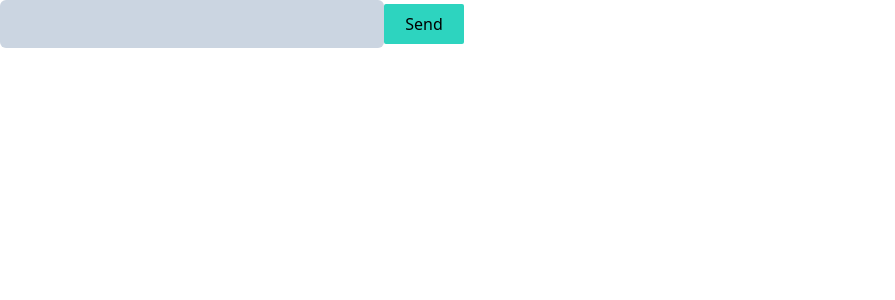
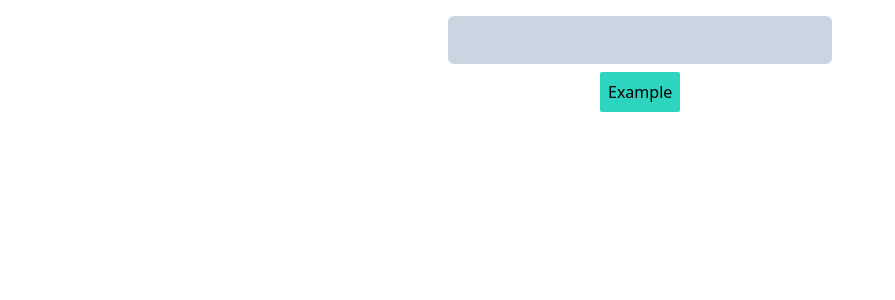
Before and after one commit to prashantbhudwal/dabbleWithOpenAI, a Next.js app: page / in a window 1280 px wide. Shown: the top 300 px of the page, without its empty margins (0-895 px from the left). Built offline with nearby package versions, Linux system fonts and the light colour scheme.

Commit message:
Conditionally render response component

```diff
--- a/app/page.tsx
+++ b/app/page.tsx
@@ -39,21 +39,24 @@ export default function Home() {
   if (error) return errorJSX;
   if (isLoading) return loadingJSX;
   return (
-    <div>
+    <div className="flex flex-col gap-2 items-center m-4">
       <input
         type="text"
         onChange={handleChange}
         value={input}
         className="border-slate-700 rounded-md bg-slate-300 text-black p-3  w-96"
       />
-
       <button
         onClick={() => setFetchNow(!fetchNow)}
         className="bg-teal-400 w-20 rounded-sm p-2"
       >
-        Send
+        Example
       </button>
-      <h2>{data}</h2>
+      {data && (
+        <h2 className="border-slate-700 rounded-md bg-slate-300 text-black p-3  w-96">
+          {data}
+        </h2>
+      )}
     </div>
   );
 }
```
